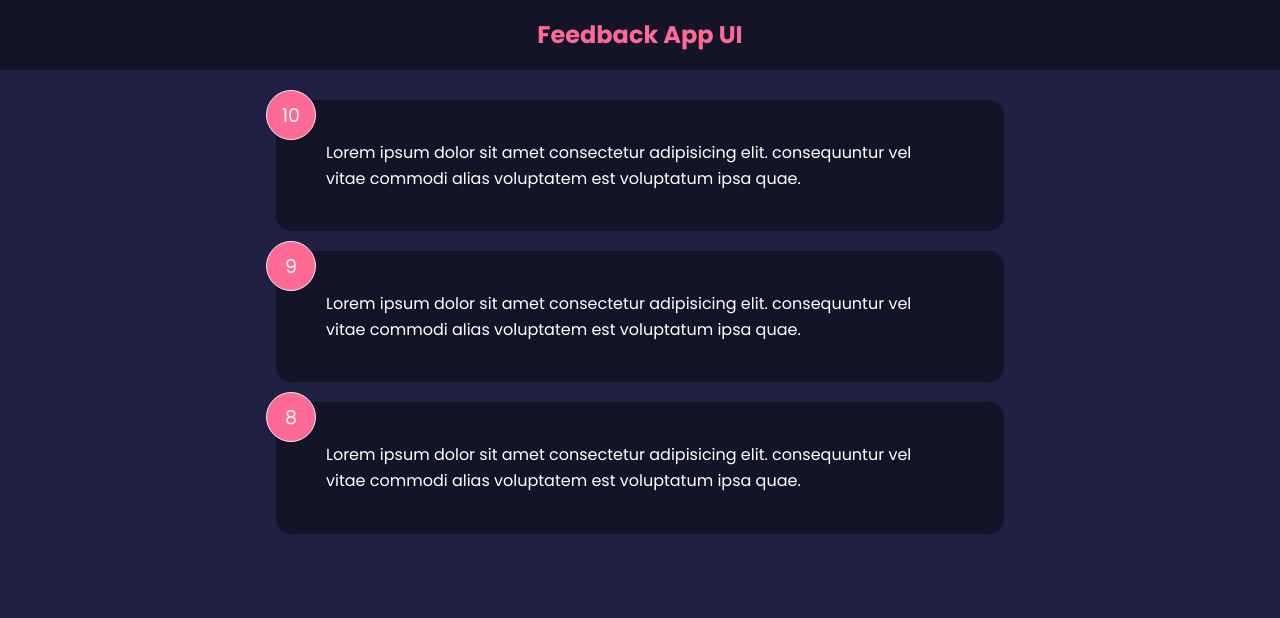
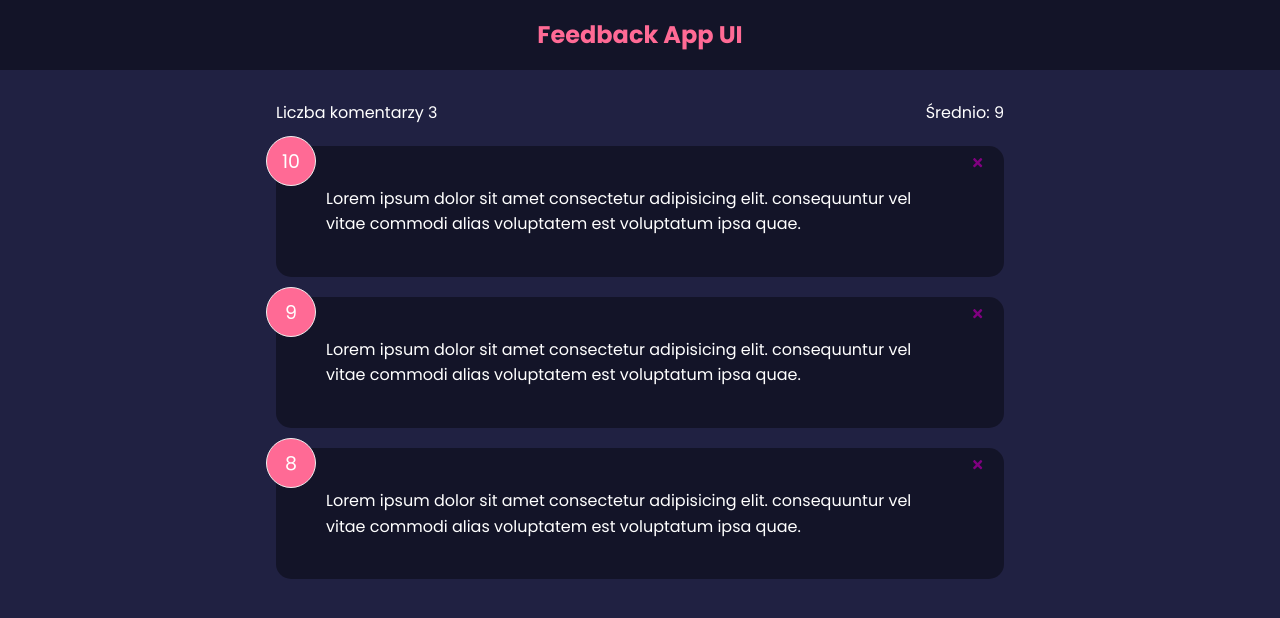
Before and after one commit to robmi11/feedback, a React (Create React App) app: page / in a window 1280 px wide. Shown: the top 618 px of the page. Built offline with nearby package versions, Linux system fonts and the light colour scheme.

Commit message:
Stats component done, added react-icons and feedback delete.

```diff
--- a/package.json
+++ b/package.json
@@ -8,6 +8,7 @@
     "@testing-library/user-event": "^13.2.1",
     "react": "^18.2.0",
     "react-dom": "^18.2.0",
+    "react-icons": "^4.4.0",
     "react-scripts": "5.0.1",
     "web-vitals": "^2.1.0"
   },
--- a/src/App.js
+++ b/src/App.js
@@ -1,16 +1,35 @@
 import { useState } from "react";
 import Header from "./components/Header";
 import FeedbackList from "./components/FeedbackList";
+import FeedbackStats from "./components/FeedbackStats";
 import FeedbackData from "./data/Feedbackdata";
 
 function App() {
   const [feedback, setFeedback] = useState(FeedbackData);
 
+  function removeFeedback(id) {
+    if (window.confirm(`Czy napewno chcesz usunąć komentarz o id: ${id}?`)) {
+      setFeedback(feedback.filter((item) => item.id !== id));
+    }
+  }
+
+  const feedbackStats = {
+    num: feedback.length,
+    avg: (
+      feedback.reduce((acc, cur) => {
+        return acc + cur.rating;
+      }, 0) / feedback.length
+    )
+      .toFixed(1)
+      .replace(/[.,]0$/, ""),
+  };
+
   return (
     <>
       <Header />
       <div className="container">
-        <FeedbackList feedback={feedback} />
+        <FeedbackStats feedbackStats={feedbackStats} />
+        <FeedbackList feedback={feedback} removeFeedback={removeFeedback} />
       </div>
     </>
   );
--- a/src/components/FeedbackItem.jsx
+++ b/src/components/FeedbackItem.jsx
@@ -1,10 +1,17 @@
+import { FaTimes } from "react-icons/fa";
 import PropTypes from "prop-types";
 import Card from "./shared/Card";
 
-function FeedbackItem({ item }) {
+function FeedbackItem({ item, removeFeedback }) {
+  function handleRemove(id) {
+    removeFeedback(id);
+  }
   return (
     <Card reverse={true}>
       <div className="num-display">{item.rating}</div>
+      <button className="close" onClick={() => handleRemove(item.id)}>
+        <FaTimes color="purple" />
+      </button>
       <div className="text-display">{item.text}</div>
     </Card>
   );
--- a/src/components/FeedbackList.js
+++ b/src/components/FeedbackList.js
@@ -1,14 +1,14 @@
 import PropTypes from "prop-types";
 import FeedbackItem from "./FeedbackItem";
 
-function FeedbackList({ feedback }) {
-  if (!feedback) {
+function FeedbackList({ feedback, removeFeedback }) {
+  if (!feedback || feedback.length === 0) {
     return <h2>Brak komentarzy...</h2>;
   }
   return (
     <>
       {feedback.map((item, index) => (
-        <FeedbackItem key={index} item={item} />
+        <FeedbackItem key={index} item={item} removeFeedback={removeFeedback} />
       ))}
     </>
   );
--- /dev/null
+++ b/src/components/FeedbackStats.jsx
@@ -0,0 +1,12 @@
+function FeedbackStats({ feedbackStats }) {
+  return (
+    <div className="feedback-stats">
+      <div>
+        {feedbackStats.num > 0 && `Liczba komentarzy ${feedbackStats.num}`}
+      </div>
+      <div>{feedbackStats.num > 0 && `Średnio: ${feedbackStats.avg}`}</div>
+    </div>
+  );
+}
+
+export default FeedbackStats;
```
Also changed, not shown: 1 other file (tests, documents, lock files or other folders).
